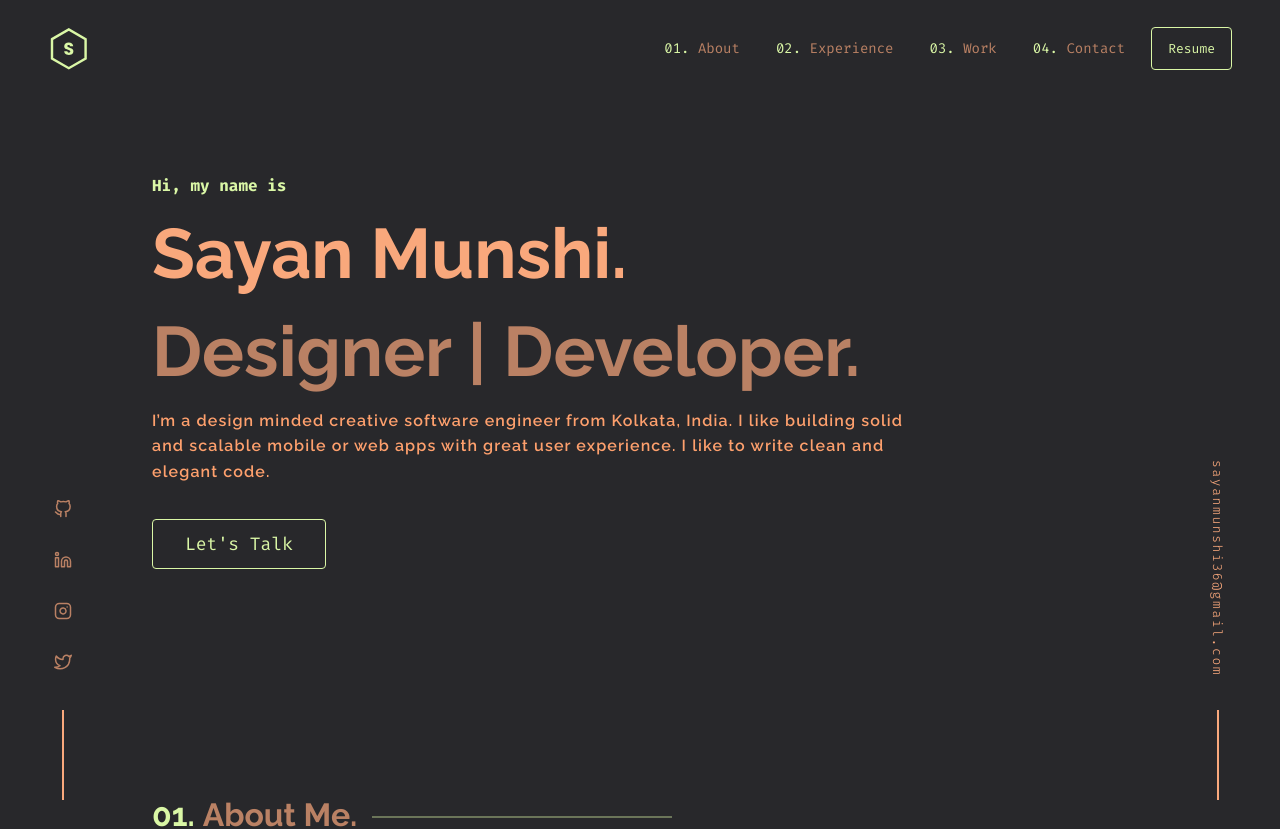
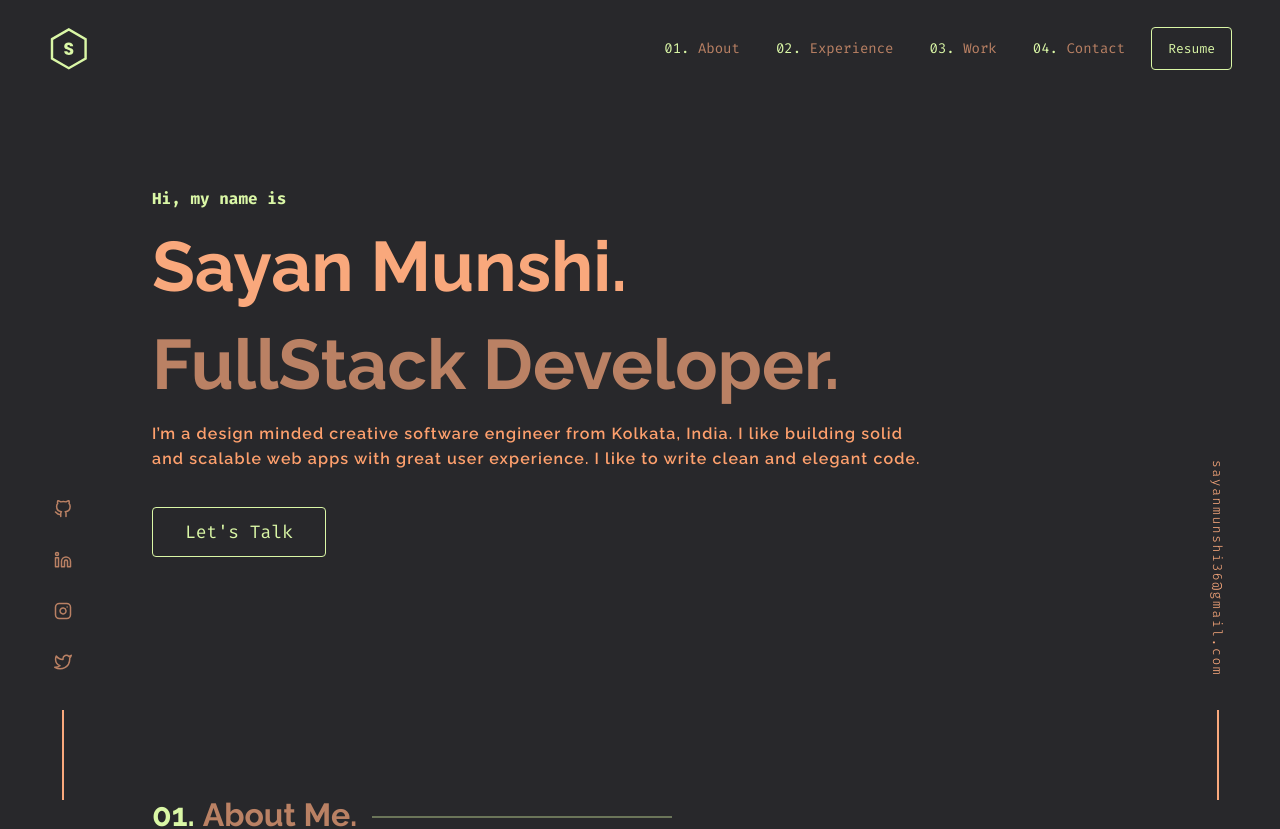
Before and after one commit to msayan36/sayan-portfolio, a Next.js app: page / in a window 1280 px wide. Shown: the top 829 px of the page. Built offline with nearby package versions, Linux system fonts and the light colour scheme; no server answers.

Commit message:
Minor Changes

```diff
--- a/src/components/SocialIcons.tsx
+++ b/src/components/SocialIcons.tsx
@@ -14,12 +14,12 @@ const SocialIcons = () => {
     {
       name: "Instagram",
       icon: <FiInstagram />,
-      link: "https://www.instagram.com/blank_36_r",
+      link: "https://www.instagram.com/msayan36",
     },
     {
       name: "Twitter",
       icon: <FiTwitter />,
-      link: "https://twitter.com/blank_36",
+      link: "https://twitter.com/sayanm36",
     },
   ];
 
--- a/src/sections/Hero.tsx
+++ b/src/sections/Hero.tsx
@@ -41,7 +41,7 @@ const Hero = () => {
           delay: 1.05,
         }}
       >
-        Designer | Developer.
+        FullStack Developer.
       </motion.h3>
       <motion.p
         className="hero-text"
@@ -54,8 +54,8 @@ const Hero = () => {
         }}
       >
         I’m a design minded creative software engineer from Kolkata, India. I
-        like building solid and scalable mobile or web apps with great user
-        experience. I like to write clean and elegant code.
+        like building solid and scalable web apps with great user experience. I
+        like to write clean and elegant code.
         {/* <Link href="https://google.com" target="_blank" className="link">
           Company Name
         </Link> */}
@@ -73,34 +73,6 @@ const Hero = () => {
         <div className="contact-cta">
           <Button text="Let's Talk" link="mailto:sayanmunshi36@gmail.com" />
         </div>
-        {/* <Link
-          href="https://github.com/msayan36"
-          className="social-icons-list-item-link"
-          target="_blank"
-        >
-          <FiGithub />
-        </Link>
-        <Link
-          href="https://www.linkedin.com/in/msayan36"
-          className="social-icons-list-item-link"
-          target="_blank"
-        >
-          <FiLinkedin />
-        </Link>
-        <Link
-          href="https://www.instagram.com/blank_36_r"
-          className="social-icons-list-item-link"
-          target="_blank"
-        >
-          <FiInstagram />
-        </Link>
-        <Link
-          href="https://twitter.com/blank_36"
-          className="social-icons-list-item-link"
-          target="_blank"
-        >
-          <FiTwitter />
-        </Link> */}
       </motion.div>
     </div>
   );
```
